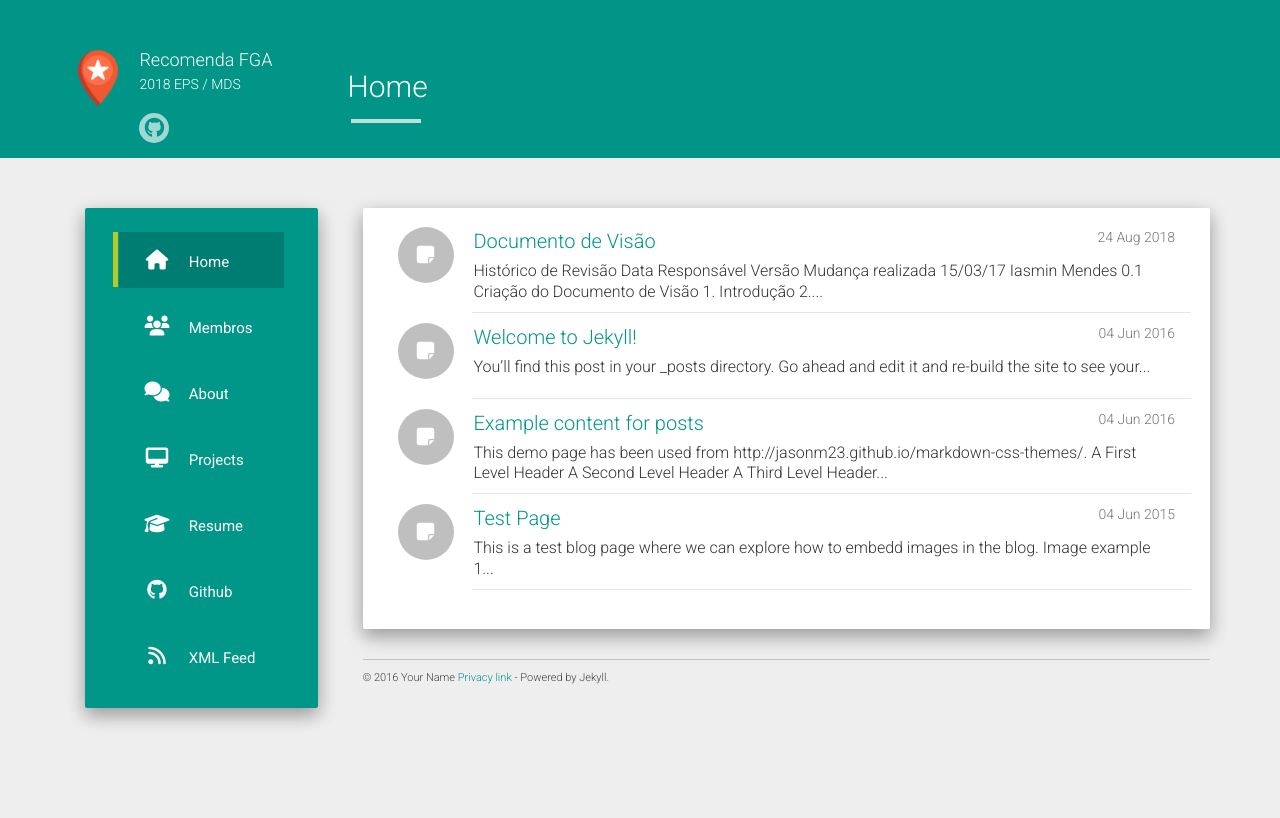
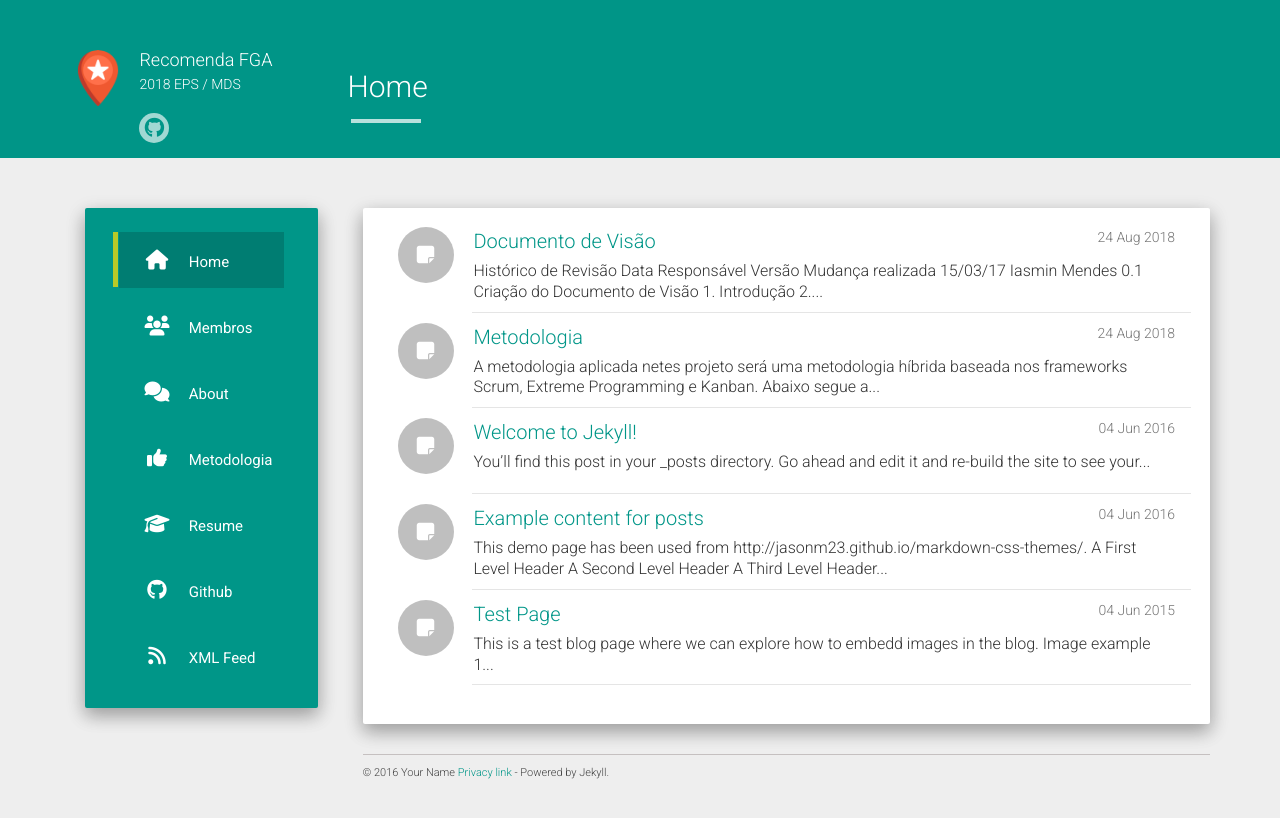
Before and after one commit to fga-eps-mds/2018.2-IndicaAi, a Jekyll site: the page built from docs/index.html, in a window 1280 px wide. Shown: the top 818 px of the page. Built offline with Jekyll 4.4.1, drawn with Linux system fonts in a browser that asks for light colours; nearby versions of some CDN libraries; the list of posts is cut into pages by our own code; part of the change alters nothing that is shown.

Commit message:
Add Methodology

```diff
--- a/docs/_data/urls.json
+++ b/docs/_data/urls.json
@@ -16,9 +16,9 @@
     "icon": "fa-comments"
   },
   {
-    "text": "Projects",
-    "url": "/projects",
-    "icon": "fa-desktop"
+    "text": "Metodologia",
+    "url": "/docs/2018/08/24/metodologia.html",
+    "icon": "fa-thumbs-up"
   },
   {
     "text": "Resume",
--- /dev/null
+++ b/docs/_posts/2018-08-24-metodologia.md
@@ -0,0 +1,121 @@
+---
+layout: post
+title:  "Metodologia"
+date:   2018-08-24 13:50:39
+categories: docs
+---
+
+A metodologia aplicada netes projeto será uma metodologia híbrida baseada nos _frameworks_ Scrum, Extreme Programming e Kanban. Abaixo segue a descrição de quais técnicas de cada _framework_ será aplicada juntamente com seu propósito.
+
+---
+# Scrum
+
+O _framework_ Scrum será utilizado como principal base de todo o processo, sendo aplicado seus papéis e conceitos de _timeboxs_.
+
+## Papéis
+
+### Scrum Master
+São responsabilidades deste papel:
+* Garantir a dissiminação do conteúdo por meio da aplicação de técnicas que constam nesse plano de metodologia. Ex.: Pareamento;
+* Remover obstáculos do desenvolvimento e minimizar os riscos do projeto;
+* Definir, monitoriar e melhorar a produtividade por meio de métricas coletadas sobre o projeto;
+* Garantir a execução da metodologia conforme está definido neste plano.
+
+### Product Owner
+São responsabilidades deste papel:
+* Levantar os pontos importantes que mais agregam valor ao produto do ponto de vista dos _stakeholders_;
+* Definir os critérios de aceitação para uma _issue_;
+* Garantir a boa usuabilidade do que está sendo implementado.
+
+### DevOps (Não é um papel do Scrum)
+São responsabilidades deste papel:
+* Verificar e aceitar os _pull requests_ de acordo com os critérios definidos pelo Scrum Master e o PO;
+* Garantir o disponibilidade dos ambientes de desenvolvimento, homologação e produção;
+* Configurar integração e deploy contínuo;
+* Registrar o _gitflow_.
+
+### Arquiteto (Não é um papel do Scrum)
+São responsabilidades deste papel:
+* Organizar e modelar a arquitetura do sistema;
+* Acompanhar o processo de desenvolvimento para garantir que a arquitetura está sendo seguida.
+
+### Desenvolvedor
+São responsabilidades deste papel:
+* Desenvolver a história;
+* Testar sempre as soluções. visando mantes no mínimo 90% da corbetura do código;
+* Seguir os padrões e técnicas de programação adotados pelo Scrum Master.
+
+## Sprints
+* Duração de 7 dias
+* Todas as sprints se iniciaram na quarta-feria e terão seu término na terça-feira da semana seguinte.
+  * Sprints que antencedem as _releases_ poderão ser: encurtadas para sprints de 4 dias ou emendadas com a sprint anterior, gerando sprints de 11 dias. Será responsabilidade do Scrum Master, avaliar previamente, conforme andamento da equipe, qual a melhor opção será aplicada.
+
+## Daily Meeting
+* Duração Máxima: 15 minutos
+* Realizadas diariamente às 15:45h
+* A ausência destas reuniões deverá ser previamente comunicada pelo membro da equipe e justificada. Sendo obrigação do mesmo informar o andamento das duas atividades neste dia pelos meios de comunicações definidos pela equipe.
+
+## Sprint Review
+* Duração Máxima: 1 hora
+* Ocorrerão toda terça-feira, tendo início as 18h
+
+## Sprint Restropective
+* Duração Máxima: 45 minutos
+* Ocorrerão toda terça-feira, tendo início as 19h
+
+## Sprint Planning
+* Duração Máxima: 2 horas
+* Ocorrerão toda terça-feira, tendo início as 20h
+
+---
+# Extreme Programming
+
+As técnicas da metodologia Extreme Programming serão aplicadas com o intuito de garantir a qualidade do código e a disseminar o conhecimento entre os integrantes da equipe.
+
+## Técnicas de Planejamento
+### User Stories
+* Serão aplicadas na estimativa de tempo para planejamento da sprint;
+* Deverão seguir o seguinte template:
+
+  <blockquote><b>Eu como</b> [usuario do sistema] <b>desejo</b> [ação a ser executada] <b>para</b> [justificativa para a ação].</blockquote>
+
+* Este template deve estar mapeado em uma Issue Template; <!-- FIXME linkar o com template criado -->
+* Cada _user story_ deve possuir um conjunto de critérios de aceitação definidos pelo PO, os quais deverão ser verificados antes de afirmar a tarefa como concluída.
+
+## Técnicas de Gerenciamento
+### Velocity
+* O velocity deve ser medido ao final de cada _sprint_ e utilizado no planejamento da próxima _sprint_ como parâmetro para avaliar a capacidade da equipe de desenvolvimento.
+
+## Técnicas de Codificação
+### Programação em Pares
+* Os pares da sprint deverão ser definidos durante o Sprint Planning;
+* O Scrum Master é responsável por formar os pares;
+* O quadro de conhecimentos deve ser o indicador de maior peso na formação dos pares, sendo que desenvolvedores com mais experiência em determinada área deve parear com quem possui menos conhecimento na mesma.
+
+### Integração Contínua
+* As _branchs_ `master` e `devel` estarão submetidas ao processo de integração contínua, devendo respeitar o mínimo de 90% da cobertura de testes;
+* Todo _pull request_ realizado para _branch_ `devel` estará sujeito ao processo de integração contínua.
+<!-- Metricas tbm estarão nesse processo?-->
+
+### Padrões de Codificação
+* O código deve ser formato seguindo os padrões de estilo e técnicas de programação adotadas pela equipe, visando assim garantir a qualidade do código gerado.
+
+## Técnicas de Design
+### Simplicidade
+* Ao manusear o código a equipe deve priorizar sempre a solução mais simples que atenda as necessidades do problema.
+
+### Refatoração
+* Ao manusear o código, sempre que houver dificuldade para compreensão do mesmo a equipe deve se organizar para refatorá-lo.
+* A refatoração deve ser realizada antes de fazer qualquer alteração na funcionalidade, visando garantir a integridade do código.
+
+---
+# Kanban
+
+O Kanban será aplicado visando monitorar o fluxo de trabalho da equipe.
+
+* O Kanban deverá contar com os quadros Product Backlog, Icebox, Sprint Backlog, Em progresso, Revisão e Terminados;
+* É de responsabilidade de cada membro da equipe atualizar o Kanban diariamente com o _status_ de cada atividade;
+* O Kanban estará disponível por meio da ferramenta ZenHub.
+* [Acessar o Kanban][zenhub].
+
+[zenhub]: https://github.com/fga-eps-mds/RecomendaFGA/issues#zenhub
```
